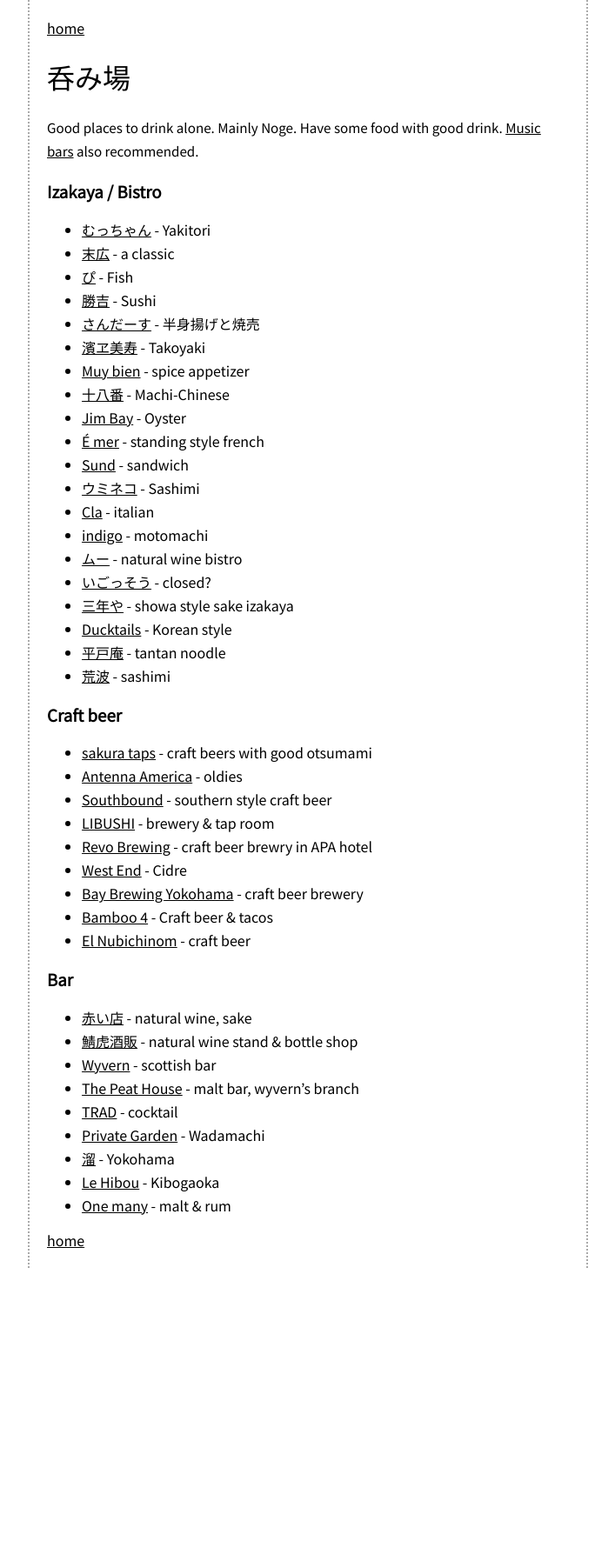
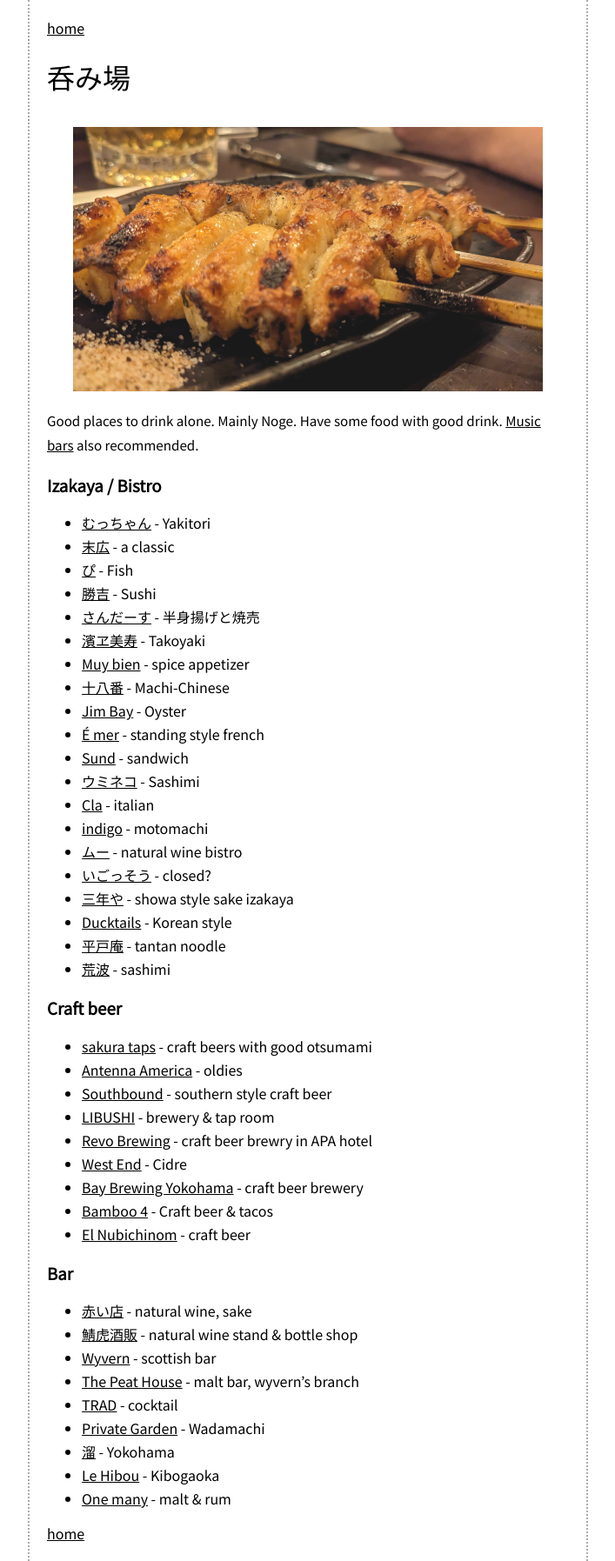
Before and after one commit to mkataoka73/mkataoka73.github.io, a Jekyll site: the page built from solo-nomi.md, in a window 1280 px wide. Shown: the whole page at 87% size, without its empty margins (286-993 px from the left). Built offline with Jekyll 4.4.1, drawn with Linux system fonts in a browser that asks for light colours; before the commit the page ends 1458 px from its top, so only the background shows below that.

Commit message:
Add photo

```diff
--- a/solo-nomi.md
+++ b/solo-nomi.md
@@ -1,7 +1,9 @@
 ---
 layout: post
 title: 呑み場
+image: photos/mutchan.jpg
 ---
+![Mutchan Yakitori](/assets/images/photos/mutchan.jpg){:.no-cadre}
 
 Good places to drink alone. Mainly Noge. Have some food with good drink. [Music bars](/music-spots) also recommended.
 
```
Also changed, not shown: assets/images/photos/mutchan.jpg (added).
